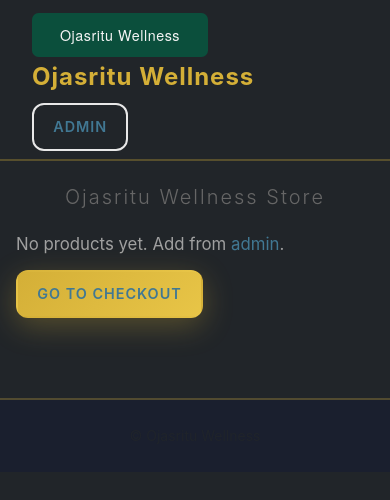
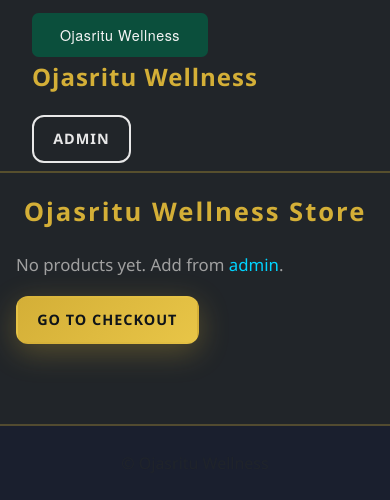
Before and after one commit to Ojasritu/Ojasritu-Wellness, a Django app: template templates/home.html in a window 390 px wide. Shown: the top 500 px of the page. Run offline with Django 4.2, Linux system fonts and the light colour scheme; the template is opened without the code that fills it, so the values that code supplies are empty.

Commit message:
Mobile: remove admin CSS include, wrap navbar, fix home grid & images

```diff
--- a/static/css/style.css
+++ b/static/css/style.css
@@ -38,6 +38,9 @@ body {
     min-height: 100vh;
     overflow-x: hidden; /* Prevent horizontal scroll */
 }
+
+/* Defensive: ensure no external CSS forces large min-width */
+html, body { min-width: 0 !important; }
 
 /* Global media defaults */
 img, svg, video, canvas {
@@ -99,6 +102,14 @@ nav, .navbar {
     position: sticky;
     top: 0;
     z-index: 1000;
+}
+
+.navbar .container {
+    display: flex;
+    align-items: center;
+    justify-content: space-between;
+    flex-wrap: wrap; /* Allow wrapping on small screens */
+    gap: 0.5rem;
 }
 
 .navbar-brand {
@@ -588,6 +599,7 @@ footer {
     .navbar {
         padding: 0.5rem 1rem;
     }
+    .navbar .container { gap: 0.75rem; }
 
     .product-grid {
         grid-template-columns: 1fr;
--- a/templates/base.html
+++ b/templates/base.html
@@ -7,8 +7,6 @@
   <meta name="viewport" content="width=device-width, initial-scale=1.0">
   <link href="https://cdn.jsdelivr.net/npm/bootstrap@5.3.2/dist/css/bootstrap.min.css" rel="stylesheet">
   <link href="{% static 'css/style.css' %}" rel="stylesheet">
-  <link href="{% static 'admin/css/base.css' %}" rel="stylesheet">
-  <link href="{% static 'admin/css/dashboard.css' %}" rel="stylesheet">
   {% block extra_css %}{% endblock %}
 </head>
 <body class="bg-dark text-light">
--- a/templates/home.html
+++ b/templates/home.html
@@ -1,12 +1,12 @@
 {% extends "base.html" %}
 {% block content %}
 <h1 class="text-center mb-4">Ojasritu Wellness Store</h1>
-<div class="row">
+<div class="row g-3">
   {% for p in products %}
-  <div class="col-md-4">
+  <div class="col-12 col-sm-6 col-md-4">
     <div class="card mb-4">
       {% if p.image %}
-      <img src="{{ p.image.url }}" class="card-img-top" style="height:240px;object-fit:cover">
+      <img src="{{ p.image.url }}" class="card-img-top img-fluid" alt="{{ p.name }}">
       {% endif %}
       <div class="card-body">
         <h5 class="card-title">{{ p.name }}</h5>
```
